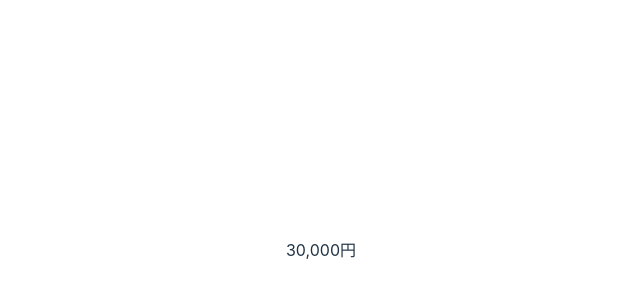
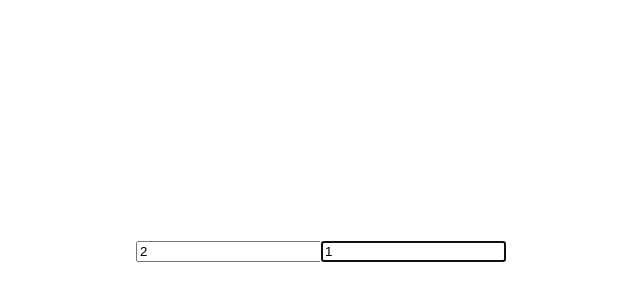
Before and after one commit to 2nofa11/NekoBook, a Vue app: page / in a window 1280 px wide. Shown: the part 150-450 px from the top of the page, without its empty margins (319-959 px from the left). Built offline with nearby package versions, Linux system fonts and the light colour scheme.

Commit message:
p138 【Vue3変更】カスタムディレクティブフックは諸々変更があった

```diff
--- a/src/App.vue
+++ b/src/App.vue
@@ -1,11 +1,11 @@
 <script setup lang="ts">
 // This starter template is using Vue 3 <script setup> SFCs
 // Check out https://vuejs.org/api/sfc-script-setup.html#script-setup
-import Section18 from "./components/Section18.vue";
+import Section19 from "./components/Section19.vue";
 </script>
 
 <template>
-  <Section18 />
+  <Section19 />
 </template>
 
 <style scoped>
--- /dev/null
+++ b/src/components/Section19.vue
@@ -0,0 +1,23 @@
+<template>
+  <input value="2" />
+  <input v-focus="value" value="1" />
+</template>
+
+<script lang="ts">
+import { defineComponent } from "vue";
+
+export default defineComponent({
+  data() {
+    return { value: "" };
+  },
+  directives: {
+    focus: {
+      mounted: function (el: any) {
+        el.focus();
+      },
+    },
+  },
+});
+</script>
+
+<style></style>
```
